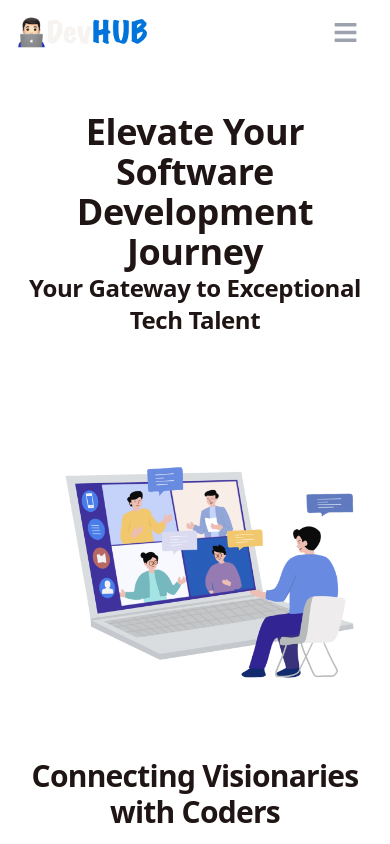
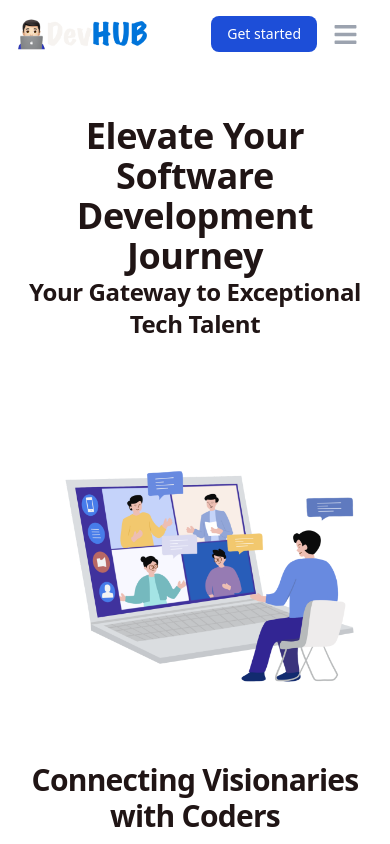
Before and after one commit to FernyCastro8/DevHub, a React (Create React App) app in the folder client/: page / in a window 390 px wide. Shown: the top 844 px of the page. Built offline with nearby package versions, Linux system fonts and the light colour scheme.

Commit message:
Client side - navBar Hamburger menu fin

```diff
--- a/client/src/component/Navbar.js
+++ b/client/src/component/Navbar.js
@@ -38,10 +38,10 @@ function Navbar() {
                 <div className="flex md:order-2 items-center flex-row-reverse space-x-3 md:space-x-0 ">
                     <div className="hidden md:flex md:items-center md:w-auto md:order-1">
                         <ul className="flex flex-row font-medium p-4 md:p-0 mt-4 border border-gray-100 rounded-lg bg-gray-50 space-x-8 md:flex-row md:mt-0 md:border-0 md:bg-white  md:dark:bg-slate-900 dark:border-slate-700">
-                            {links.map(({ id, target, to }) =>
+                            {links.map(({ id, element, to }) =>
                                 <div key={id}>
                                     <NavLink to={to}>
-                                        <li className="block py-2 px-3 text-gray-900 rounded hover:bg-gray-100 md:hover:bg-transparent md:hover:text-blue-700 md:dark:hover:text-blue-500 dark:text-white dark:hover:bg-gray-700 dark:hover:text-white md:dark:hover:bg-transparent dark:border-gray-700">{target} </li>
+                                        <li className="block py-2 px-3 text-gray-900 rounded hover:bg-gray-100 md:hover:bg-transparent md:hover:text-blue-700 md:dark:hover:text-blue-500 dark:text-white dark:hover:bg-gray-700 dark:hover:text-white md:dark:hover:bg-transparent dark:border-gray-700">{element} </li>
                                     </NavLink>
                                 </div>
                             )}
@@ -57,8 +57,14 @@ function Navbar() {
                         </div>
                     </div>
 
-                    {/*         Handle humburger menu bar        */}
-                    <div onClick={() => setNav(!nav)} className="cursor-pointer pr-4 z-10 text-gray-400 md:hidden">
+                    {/*         handle mobile   ||  hamburger menu bar        */}
+                    <div onClick={() => setNav(!nav)}
+                        className="cursor-pointer pr-4  z-10 text-gray-400 md:hidden flex items-center ">
+                        <div className="px-4">
+                            <NavLink to="/register">
+                                <button type="button" className="text-white bg-blue-700 hover:bg-blue-800 focus:ring-3 focus:outline-none font-medium rounded-lg text-sm px-4 py-2 text-center dark:bg-slate-600 dark:hover:bg-blue-700 dark:focus:ring-blue-800 dark:shadow-lg dark:shadow-slate-600/20">Get started</button>
+                            </NavLink>
+                        </div>
 
                         {nav ? <FaTimes size={25} /> : <FaBars size={25} />}
 
```
